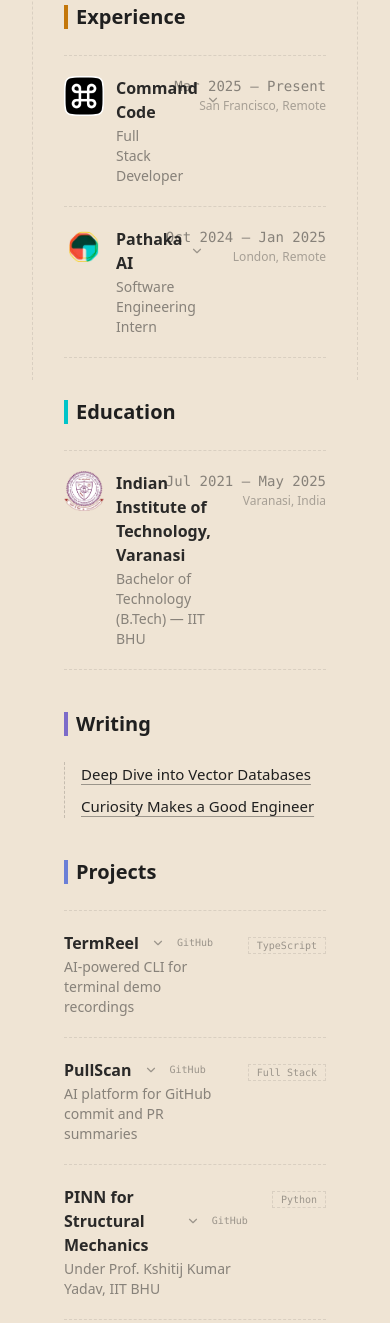
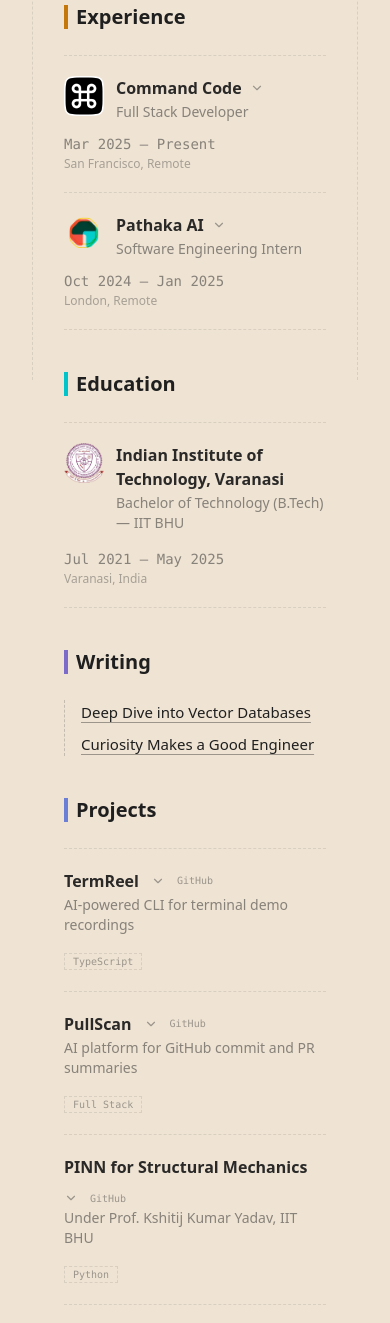
Before and after one commit to arre-ankit/ankitkr, an Astro site: page / in a window 390 px wide. Shown: the part 464-1787 px from the top of the page. Built offline with nearby package versions, Linux system fonts and the light colour scheme; Astro itself is replaced by a stand-in of ours.

Commit message:
feat: mobile responsive

```diff
--- a/src/pages/index.astro
+++ b/src/pages/index.astro
@@ -35,7 +35,7 @@
         <div class="space-y-0">
           <!-- Command Code -->
           <details class="exp-card group border-t border-dashed border-brand-text/10">
-            <summary class="flex items-start justify-between py-5 cursor-pointer select-none list-none [&::-webkit-details-marker]:hidden">
+            <summary class="flex flex-col gap-2 sm:flex-row sm:items-start sm:justify-between py-5 cursor-pointer select-none list-none [&::-webkit-details-marker]:hidden">
               <div class="flex-1 min-w-0 flex items-start gap-3">
                 <img src="/langbase-logo-icon-only.png" alt="Command Code" class="exp-logo w-10 h-10 min-w-10 min-h-10 object-contain shrink-0" width="40" height="40" />
                 <div class="min-w-0">
@@ -46,7 +46,7 @@
                 <p class="text-sm text-brand-text/50 mt-0.5">Full Stack Developer</p>
                 </div>
               </div>
-              <div class="text-right shrink-0 ml-6">
+              <div class="text-left sm:text-right shrink-0 sm:ml-6 sm:mt-0 mt-1">
                 <p class="text-sm text-brand-text/50 font-mono">Mar 2025 — Present</p>
                 <p class="text-xs text-brand-text/35 mt-0.5">San Francisco, Remote</p>
               </div>
@@ -75,7 +75,7 @@
 
           <!-- Pathaka AI -->
           <details class="exp-card group border-t border-b border-dashed border-brand-text/10">
-            <summary class="flex items-start justify-between py-5 cursor-pointer select-none list-none [&::-webkit-details-marker]:hidden">
+            <summary class="flex flex-col gap-2 sm:flex-row sm:items-start sm:justify-between py-5 cursor-pointer select-none list-none [&::-webkit-details-marker]:hidden">
               <div class="flex-1 min-w-0 flex items-start gap-3">
                 <img src="/pathaka-logo.webp" alt="Pathaka AI" class="exp-logo w-10 h-10 min-w-10 min-h-10 object-contain shrink-0" width="40" height="40" />
                 <div class="min-w-0">
@@ -86,7 +86,7 @@
                 <p class="text-sm text-brand-text/50 mt-0.5">Software Engineering Intern</p>
                 </div>
               </div>
-              <div class="text-right shrink-0 ml-6">
+              <div class="text-left sm:text-right shrink-0 sm:ml-6 sm:mt-0 mt-1">
                 <p class="text-sm text-brand-text/50 font-mono">Oct 2024 — Jan 2025</p>
                 <p class="text-xs text-brand-text/35 mt-0.5">London, Remote</p>
               </div>
@@ -118,7 +118,7 @@
         </h2>
 
         <div class="border-t border-b border-dashed border-brand-text/10 py-5">
-          <div class="flex items-start justify-between gap-4">
+          <div class="flex flex-col gap-3 sm:flex-row sm:items-start sm:justify-between sm:gap-4">
             <div class="flex items-start gap-3 min-w-0">
               <img src="/iit_logo_original.png" alt="IIT BHU" class="exp-logo w-10 h-10 min-w-10 min-h-10 object-contain shrink-0" width="40" height="40" />
               <div>
@@ -126,7 +126,7 @@
                 <p class="text-sm text-brand-text/50 mt-0.5">Bachelor of Technology (B.Tech) — IIT BHU</p>
               </div>
             </div>
-            <div class="text-right shrink-0">
+            <div class="text-left sm:text-right shrink-0 sm:mt-0 mt-1">
               <p class="text-sm text-brand-text/50 font-mono">Jul 2021 — May 2025</p>
               <p class="text-xs text-brand-text/35 mt-0.5">Varanasi, India</p>
             </div>
@@ -158,7 +158,7 @@
 
         <div class="space-y-0">
           <details class="exp-card group border-t border-dashed border-brand-text/10">
-            <summary class="flex items-start justify-between py-5 cursor-pointer select-none list-none [&::-webkit-details-marker]:hidden">
+            <summary class="flex flex-col gap-2 sm:flex-row sm:items-start sm:justify-between py-5 cursor-pointer select-none list-none [&::-webkit-details-marker]:hidden">
               <div class="flex-1 min-w-0">
                 <div class="flex items-center gap-3">
                   <h3 class="text-base font-semibold text-brand-text/95">TermReel</h3>
@@ -167,7 +167,7 @@
                 </div>
                 <p class="text-sm text-brand-text/50 mt-0.5">AI-powered CLI for terminal demo recordings</p>
               </div>
-              <div class="text-right shrink-0 ml-6">
+              <div class="text-left sm:text-right shrink-0 sm:ml-6 sm:mt-0 mt-1">
                 <span class="px-2 py-0.5 text-[10px] font-mono text-brand-text/40 border border-dashed border-brand-text/10">TypeScript</span>
               </div>
             </summary>
@@ -181,7 +181,7 @@
           </details>
 
           <details class="exp-card group border-t border-dashed border-brand-text/10">
-            <summary class="flex items-start justify-between py-5 cursor-pointer select-none list-none [&::-webkit-details-marker]:hidden">
+            <summary class="flex flex-col gap-2 sm:flex-row sm:items-start sm:justify-between py-5 cursor-pointer select-none list-none [&::-webkit-details-marker]:hidden">
               <div class="flex-1 min-w-0">
                 <div class="flex items-center gap-3">
                   <h3 class="text-base font-semibold text-brand-text/95">PullScan</h3>
@@ -190,7 +190,7 @@
                 </div>
                 <p class="text-sm text-brand-text/50 mt-0.5">AI platform for GitHub commit and PR summaries</p>
               </div>
-              <div class="text-right shrink-0 ml-6">
+              <div class="text-left sm:text-right shrink-0 sm:ml-6 sm:mt-0 mt-1">
                 <span class="px-2 py-0.5 text-[10px] font-mono text-brand-text/40 border border-dashed border-brand-text/10">Full Stack</span>
               </div>
             </summary>
@@ -211,16 +211,16 @@
           </details>
 
           <details class="exp-card group border-t border-b border-dashed border-brand-text/10">
-            <summary class="flex items-start justify-between py-5 cursor-pointer select-none list-none [&::-webkit-details-marker]:hidden">
+            <summary class="flex flex-col gap-2 sm:flex-row sm:items-start sm:justify-between py-5 cursor-pointer select-none list-none [&::-webkit-details-marker]:hidden">
               <div class="flex-1 min-w-0">
-                <div class="flex items-center gap-3">
+                <div class="flex items-center gap-3 flex-wrap">
                   <h3 class="text-base font-semibold text-brand-text/95">PINN for Structural Mechanics</h3>
                   <svg class="exp-dropdown-icon" width="14" height="14" viewBox="0 0 24 24" fill="none" stroke="currentColor" stroke-width="2" stroke-linecap="round" stroke-linejoin="round" aria-hidden="true"><path d="M6 9l6 6 6-6"/></svg>
                   <a href="https://github.com/arre-ankit/Physics-Informed-Neural-Networks-PINNs-" target="_blank" rel="noopener noreferrer" class="text-[10px] font-mono text-brand-text/40 hover:text-brand-accent2 transition-colors" aria-label="View PINN for Structural Mechanics on GitHub">GitHub</a>
                 </div>
                 <p class="text-sm text-brand-text/50 mt-0.5">Under Prof. Kshitij Kumar Yadav, IIT BHU</p>
               </div>
-              <div class="text-right shrink-0 ml-6">
+              <div class="text-left sm:text-right shrink-0 sm:ml-6 sm:mt-0 mt-1">
                 <span class="px-2 py-0.5 text-[10px] font-mono text-brand-text/40 border border-dashed border-brand-text/10">Python</span>
               </div>
             </summary>
```
